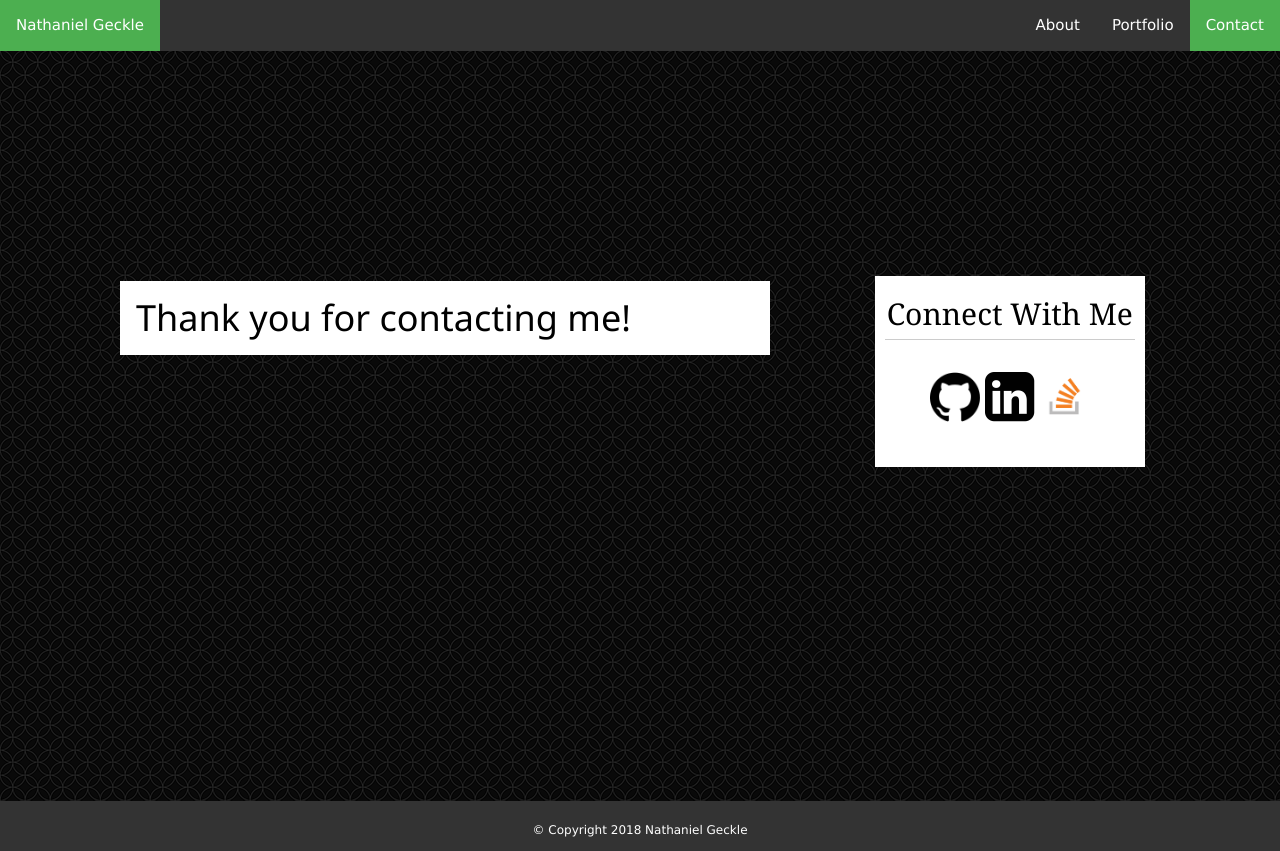
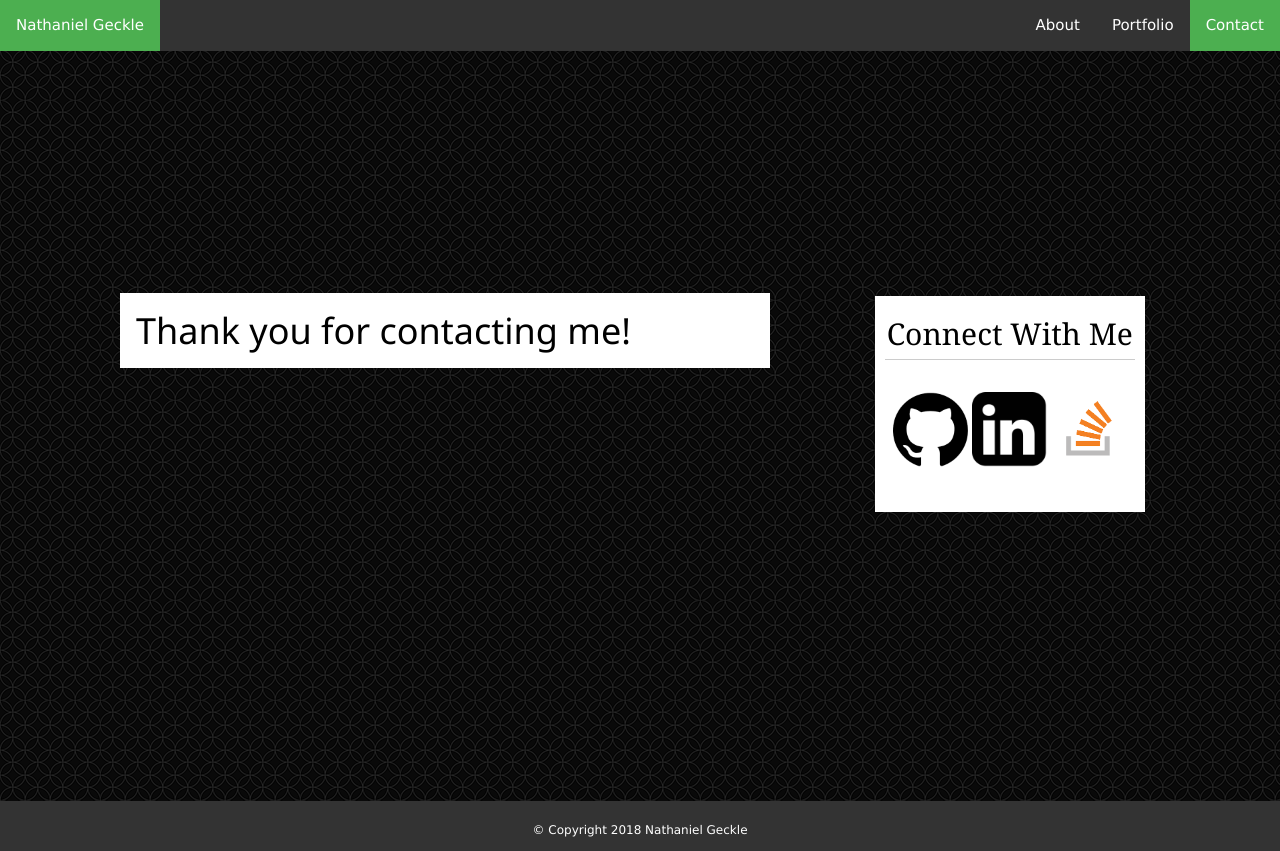
Before and after one commit to NGeckle/Basic-Portfolio, a plain HTML site: page actionpage.html in a window 1280 px wide. Drawn offline with nearby package versions, Linux system fonts and the light colour scheme.

Commit message:
Changed connect box locations

```diff
--- a/actionpage.html
+++ b/actionpage.html
@@ -33,9 +33,9 @@
                 <aside id="asideAction">
                     <h2 class="connect">Connect With Me</h2>
                     <br>
-                    <a href="https://github.com/NGeckle"><img class="connectImages" src="assets/images/github.png" alt="Github Icon" style="width:50px; height:50px;"></a>
-                    <a href="https://linkedin.com/in/nathaniel-geckle-47800b149"><img class="connectImages" src="assets/images/linkedin.png" alt="Github Icon" style="width:50px; height:50px;"></a>
-                    <a href="https://stackexchange.com/users/12796380/nathan-geckle"><img class="connectImages" src="assets/images/stack.png" alt="Github Icon" style="width:50px; height:50px;"></a>
+                    <a href="https://github.com/NGeckle"><img class="connectImages" src="assets/images/github.png" alt="Github Icon"></a>
+                    <a href="https://linkedin.com/in/nathaniel-geckle-47800b149"><img class="connectImages" src="assets/images/linkedin.png" alt="Github Icon"></a>
+                    <a href="https://stackexchange.com/users/12796380/nathan-geckle"><img class="connectImages" src="assets/images/stack.png" alt="Github Icon"></a>
                 </aside>
             </div>
         </div>
--- a/assets/css/style.css
+++ b/assets/css/style.css
@@ -57,7 +57,7 @@ html, body {
     text-align: center;
     padding: 50px 10px 0px;
     position: relative;
-    bottom: 220px;
+    bottom: 205px;
 }
 
 #asideContact {
@@ -67,7 +67,7 @@ html, body {
     text-align: center;
     padding: 50px 10px 0px;
     position: relative;
-    bottom: 350px;
+    bottom: 335px;
 }
 
 #asideAction {
@@ -77,7 +77,7 @@ html, body {
     text-align: center;
     padding: 50px 10px 0px;
     position: relative;
-    top: 115px;
+    top: 135px;
 }
 
 #asidePortfolio {
@@ -86,6 +86,8 @@ html, body {
     display: inline-block;
     text-align: center;
     padding: 50px 10px 0px;
+    position: relative;
+    bottom: 15px;
 }
 
 footer {
@@ -115,6 +117,8 @@ footer {
 .connectImages {
     position: relative;
     bottom: 45px;
+    width: 75px;
+    height: 75px;
 }
 
 .connectImages:hover {
```
Also changed, not shown: contact.html (+3 -3 lines), index.html (+3 -3 lines), portfolio.html (+3 -3 lines).
